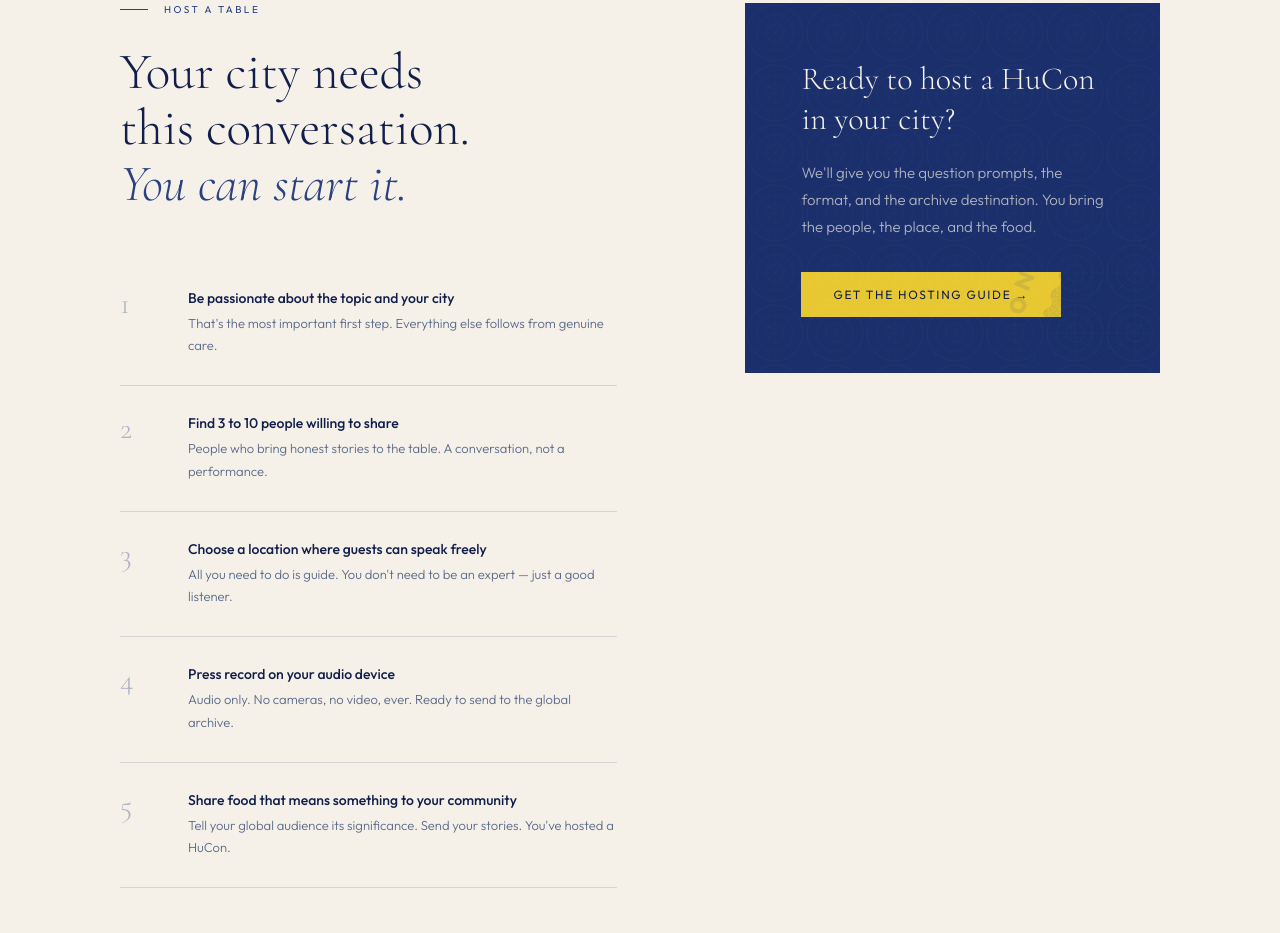
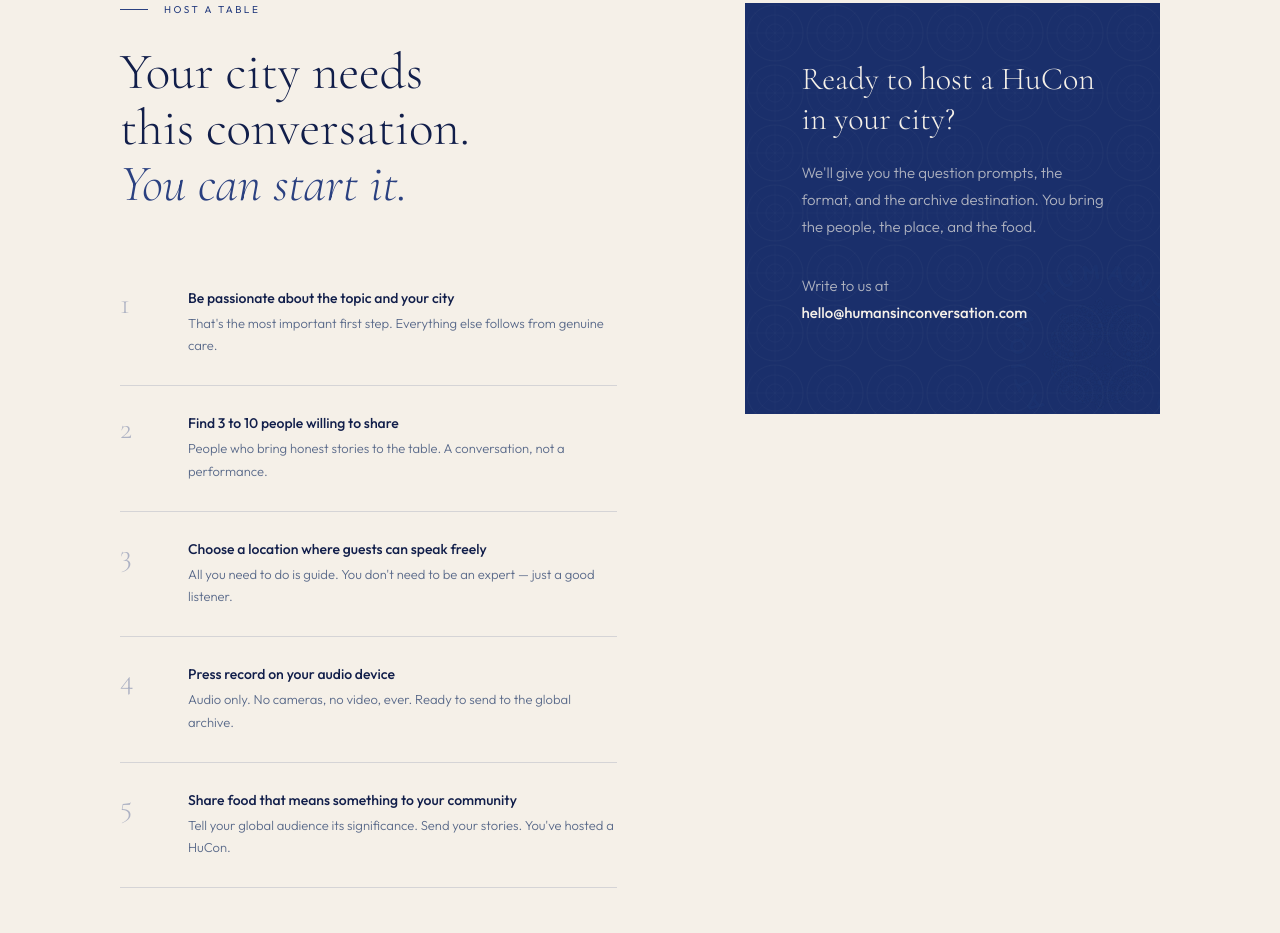
Before and after one commit to theboyfromagege/hucon-website, a plain HTML site: page index.html in a window 1280 px wide. Shown: the part 8627-9560 px from the top of the page. Drawn offline with nearby package versions, Linux system fonts and the light colour scheme.

Commit message:
change the hosting guide to write us

```diff
--- a/index.html
+++ b/index.html
@@ -998,7 +998,7 @@ window.addEventListener('load', function() {
           <img class="host-cta-seal" src="Circular_Seal_HIC_LOGO.png" alt="">
           <h3>Ready to host a HuCon in your city?</h3>
           <p>We'll give you the question prompts, the format, and the archive destination. You bring the people, the place, and the food.</p>
-          <a href="/cdn-cgi/l/email-protection#9cf4f3efe8dcf4e9f1fdf2eff5f2fff3f2eaf9eeeffde8f5f3f2b2fff3f1" class="btn-primary">Get the hosting guide →</a>
+         <p style="font-size:15px;color:var(--text-on-navy);position:relative;z-index:1;">Write to us at <strong style="color:var(--cream);font-weight:500;">hello@humansinconversation.com</strong></p>
         </div>
       </div>
     </div>
```
